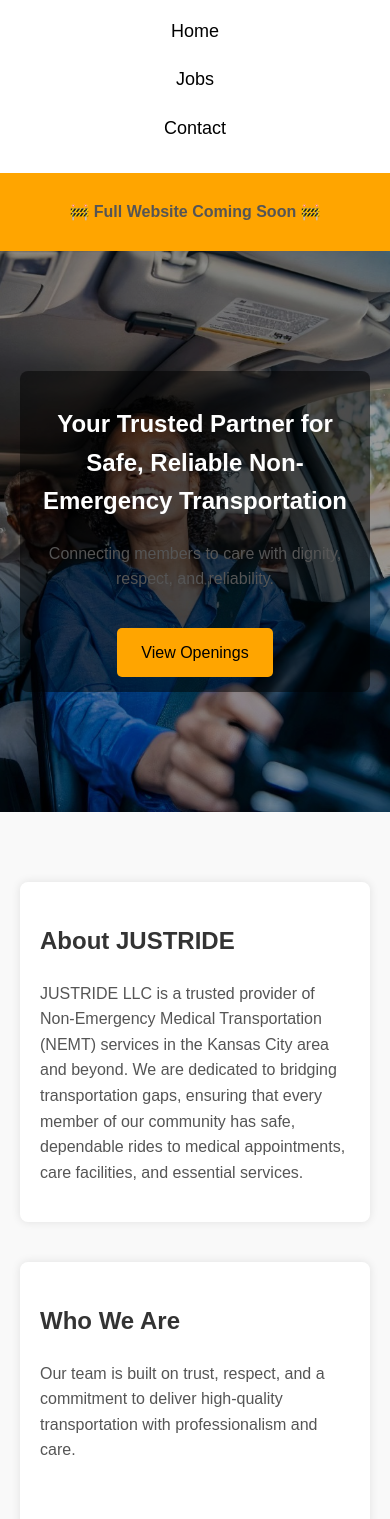
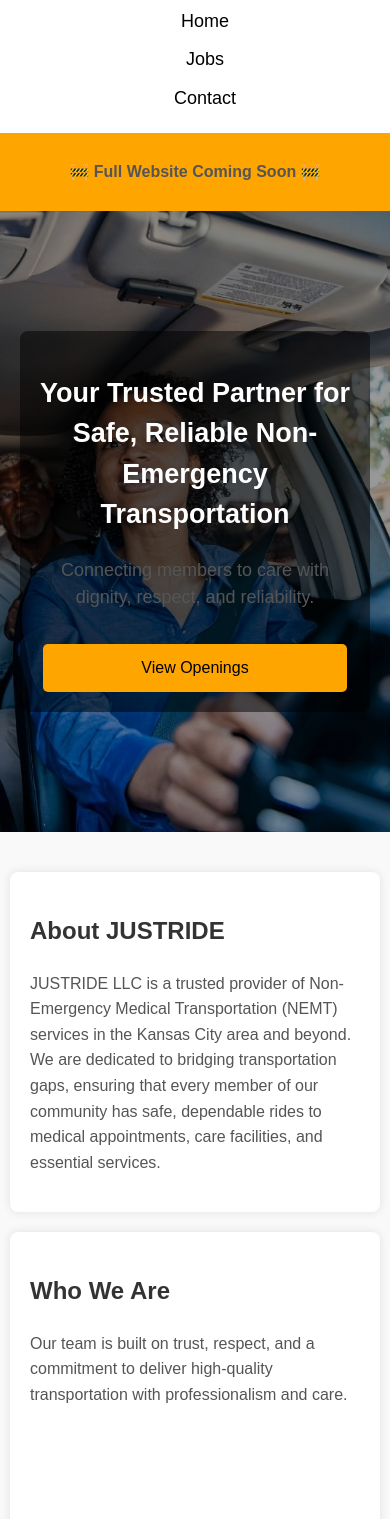
Before and after one commit to anuso1998/justride-site, a plain HTML site: page index.html in a window 390 px wide. Shown: the part 81-1600 px from the top of the page. Drawn offline with nearby package versions, Linux system fonts and the light colour scheme.

Commit message:
mobile view

```diff
--- a/style.css
+++ b/style.css
@@ -204,25 +204,29 @@ footer {
   color: #555;
 }
 
-/* 📱 Mobile styles: stack nav and logo nicely */
+/* ✅ Final mobile styles for screens 768px and below */
+
 @media (max-width: 768px) {
+  body {
+    padding: 0;
+    margin: 0;
+  }
+
   header {
     flex-direction: column;
-    align-items: center;
-    padding: 20px;
+    padding: 20px 15px;
+    text-align: center;
   }
 
   nav {
     display: flex;
     flex-direction: column;
-    align-items: center;
-    width: 100%;
+    gap: 10px;
     margin-top: 10px;
   }
 
   nav a {
-    margin: 10px 0;
-    font-size: 18px; /* Bigger for touch screens */
+    font-size: 18px;
   }
 
   .hero {
@@ -231,27 +235,37 @@ footer {
   }
 
   .hero-text {
-    padding: 15px 20px;
-    max-width: 100%;
+    padding: 20px 15px;
+    font-size: 18px;
+    line-height: 1.5;
+  }
+
+  .hero .btn {
+    margin-top: 15px;
+    width: 80%;
+    font-size: 16px;
+  }
+
+  .announcement-bar {
+    font-size: 14px;
+    padding: 8px;
   }
 
   .features {
     flex-direction: column;
-    align-items: center;
+    padding: 30px 10px;
   }
 
   .feature {
-    max-width: 90%;
-    margin: 20px 0;
-  }
-
-  form {
-    width: 100%;
-    padding: 10px;
+    max-width: 95%;
+    margin: 10px auto;
+    padding: 20px;
+    font-size: 16px;
   }
 
   footer {
+    font-size: 14px;
+    padding: 20px 10px;
     text-align: center;
-    padding: 30px 20px;
   }
 }
```
